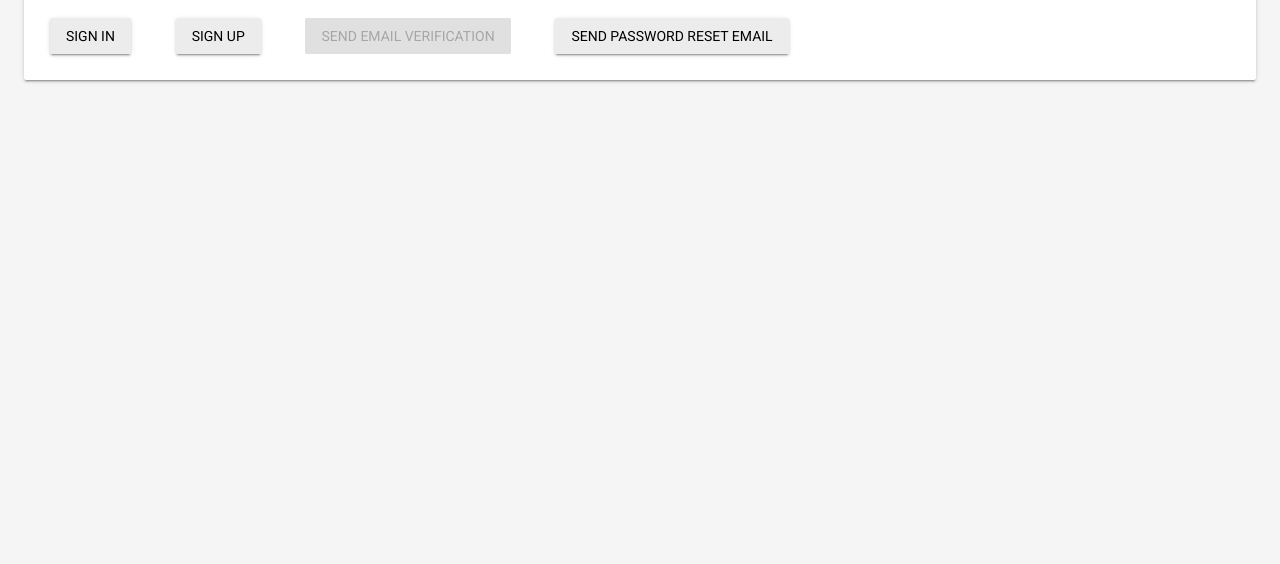
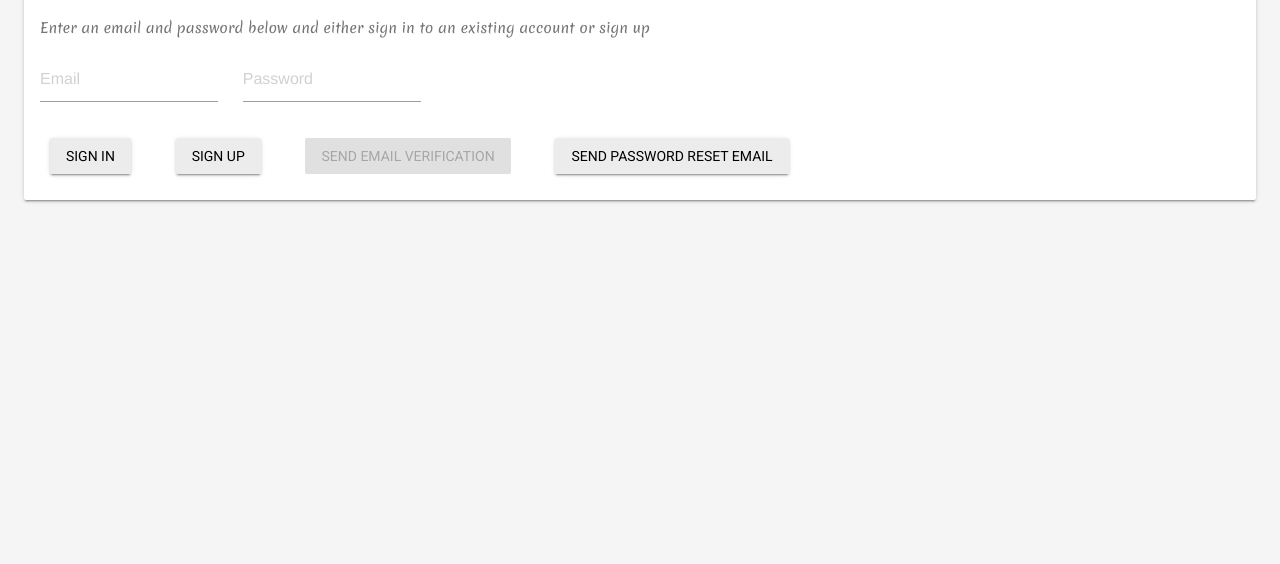
Before and after one commit to asai28/Travelers-Paradise, a plain HTML site: page login.html in a window 1280 px wide. Shown: the part 236-800 px from the top of the page. Drawn offline with nearby package versions, Linux system fonts and the light colour scheme; no server answers.

Commit message:
Beautified

```diff
--- a/login.html
+++ b/login.html
@@ -251,7 +251,7 @@ display: none;
     <div class="mdl-cell mdl-cell--12-col mdl-cell--12-col-tablet mdl-grid">
 
       <!-- Container for the demo -->
-      <div class="mdl-card mdl-shadow--2dp mdl-cell mdl-cell--12-col mdl-cell--12-col-tablet mdl-cell--12-col-desktop">
+      <div class="mdl-card mdl-shadow--2dp mdl-cell mdl-cell--12-col mdl-cell--12-col-tablet mdl-cell--12-col-desktop" style="top: 15vh;">
         <div class="mdl-card__title mdl-color--light-blue-600 mdl-color-text--white">
           <h2 class="mdl-card__title-text"> Email &amp; Password Authentication</h2>
         </div>
```
